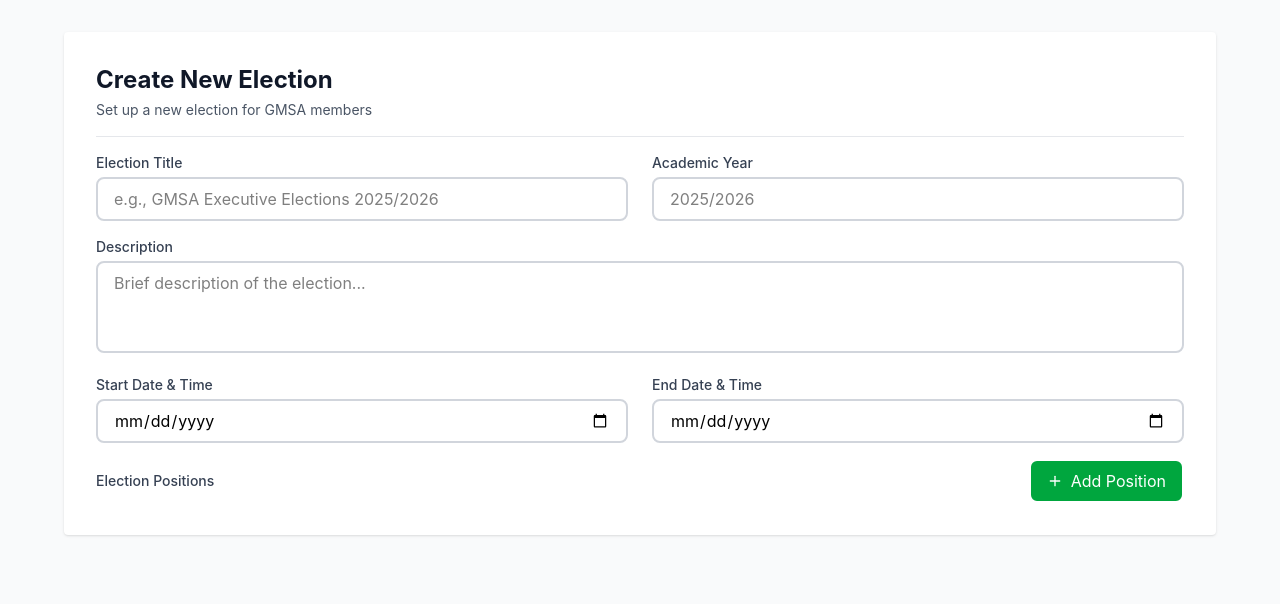
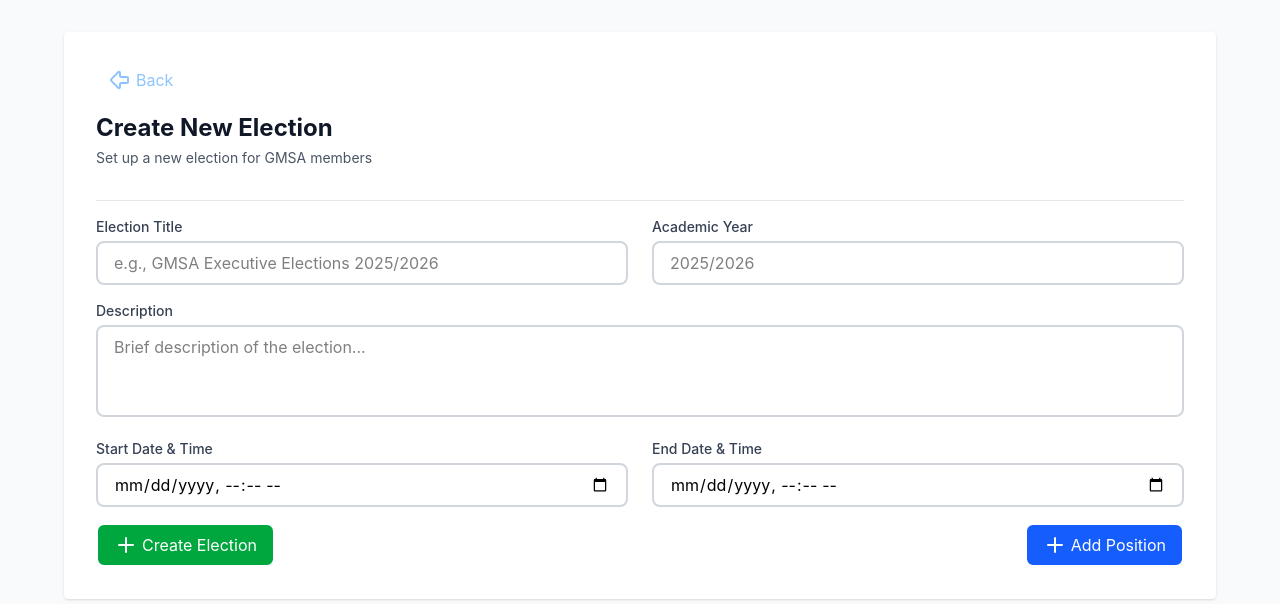
Before and after one commit to manaf-dev/gmsa-voting-app, a Vue app in the folder frontend/: page /admin/elections/create in a window 1280 px wide. Shown: the top 604 px of the page. Built offline with nearby package versions, Linux system fonts and the light colour scheme.

Commit message:
style: remove pb from h1

```diff
--- a/frontend/src/pages/admin/CreateElection.vue
+++ b/frontend/src/pages/admin/CreateElection.vue
@@ -5,17 +5,28 @@ import BaseBtn from '@/components/BaseBtn.vue'
 import BaseInput from '@/components/BaseInput.vue'
 import BaseTextArea from '@/components/BaseTextArea.vue'
 
-import { Plus } from 'lucide-vue-next'
+import { Plus, ArrowBigLeft } from 'lucide-vue-next'
+import router from '@/router'
 
 const isModal = ref(false)
+
+const goBack = () => {
+  router.back()
+}
 </script>
 
 <template>
   <div class="min-h-screen bg-gray-50 py-8">
-    <div class="max-w-6xl mx-auto py-4 px-4 lg:px-8 bg-white shadow rounded">
-      <div class="py-4 mb-4 border-b border-gray-200">
+    <div class="max-w-6xl mx-4 lg:mx-auto py-4 px-4 lg:px-8 bg-white shadow rounded">
+      <div class="py-0 md:py-4 mb-4 border-b border-gray-200">
+        <button
+          @click="goBack"
+          class="flex items-center gap-1 text-blue-300 hover:bg-blue-50 mb-4 hover:gap-1.5 transition-all ease-in-out duration-200 py-1 px-3 rounded-full cursor-pointer"
+        >
+          <ArrowBigLeft /> Back
+        </button>
         <h1 class="text-2xl font-bold text-gray-900">Create New Election</h1>
-        <p class="mt-1 text-sm text-gray-600">Set up a new election for GMSA members</p>
+        <p class="mt-1 text-sm text-gray-600 mb-4">Set up a new election for GMSA members</p>
       </div>
       <!-- Form for creating a new election -->
       <form>
@@ -50,7 +61,7 @@ const isModal = ref(false)
               >Start Date & Time</label
             >
             <BaseInput
-              type="date"
+              type="datetime-local"
               placeholder="e.g., GMSA Executive Elections 2025/2026"
               :required="true"
             />
@@ -60,16 +71,21 @@ const isModal = ref(false)
             <label for="academic_year" class="block text-sm font-medium text-gray-700"
               >End Date & Time</label
             >
-            <BaseInput type="date" placeholder="2025/2026" :required="true" />
+            <BaseInput type="datetime-local" placeholder="2025/2026" :required="true" />
           </div>
         </div>
-        <div class="w-full flex items-center justify-between mb-4">
-          <label class="block text-sm font-medium text-gray-700">Election Positions</label>
+        <div class="w-full flex flex-col md:flex-row items-center justify-between mb-4 gap-2">
+          <BaseBtn
+            class="inline-flex w-full justify-center md:w-max items-center gap-1 cursor-pointer bg-green-600 hover:bg-green-700 hover:gap-1.5 transition-all duration-200 ease-in-out border-2 text-white px-4 py-2 rounded-lg truncate"
+          >
+            <Plus class="" />
+            Create Election
+          </BaseBtn>
           <BaseBtn
             @click="isModal = true"
-            class="inline-flex items-center gap-2 bg-green-600 hover:bg-green-700 border-2 text-white px-4 py-2 rounded-lg"
+            class="inline-flex w-full justify-center md:w-max items-center gap-1 cursor-pointer bg-blue-600 hover:bg-blue-700 hover:gap-1.5 transition-all duration-200 ease-in-out border-2 text-white px-4 py-2 rounded-lg truncate"
           >
-            <Plus class="h-4 w-4" />
+            <Plus class="" />
             Add Position
           </BaseBtn>
         </div>
```
